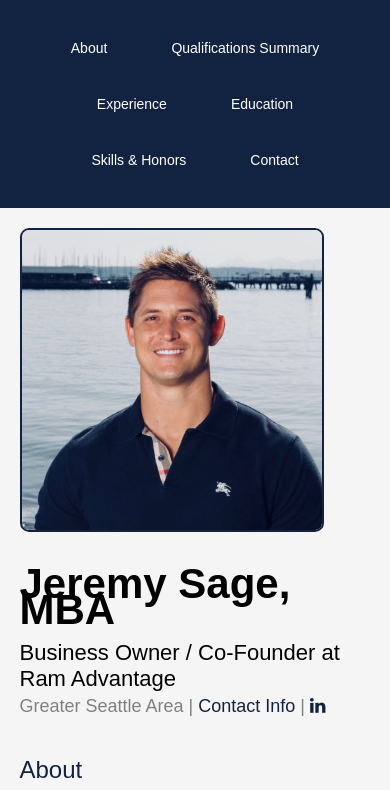
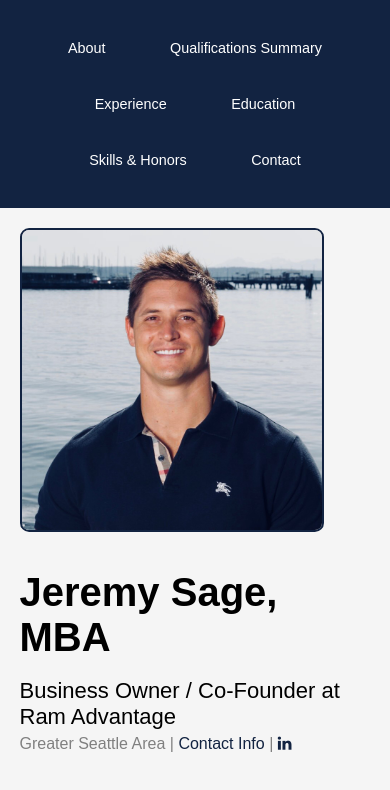
Before and after one commit to jsage5/resume, a plain HTML site: page index.html in a window 390 px wide. Shown: the top 790 px of the page. Drawn offline with Linux system fonts and the light colour scheme.

Commit message:
Third commit

```diff
--- a/resources/css/style.css
+++ b/resources/css/style.css
@@ -1,6 +1,8 @@
 /* universal */
 
 html, body {
+  font-family: 'Raleway', sans-serif;
+  font-size: 16px;
   margin: 0;
   padding: 0;
   background-color: whitesmoke;
@@ -200,8 +202,9 @@ footer {
 
 @media only screen and (max-width : 893px) {
   .container h1 {
-    font-size: 42px;
+    font-size: 40px;
     margin-bottom: 0;
+    line-height: normal;
   }
   .container h2 {
     line-height: normal;
@@ -210,6 +213,8 @@ footer {
   }
   .container h4 {
     margin-top: 0;
+    line-height: normal;
+    font-size: 16px;
   }
   #experience p,
   #education p {
@@ -218,6 +223,6 @@ footer {
     margin-top: 1%;
   }
   nav a {
-    font-size: 14px;
+    font-size: 90%;
   }
 }
```
